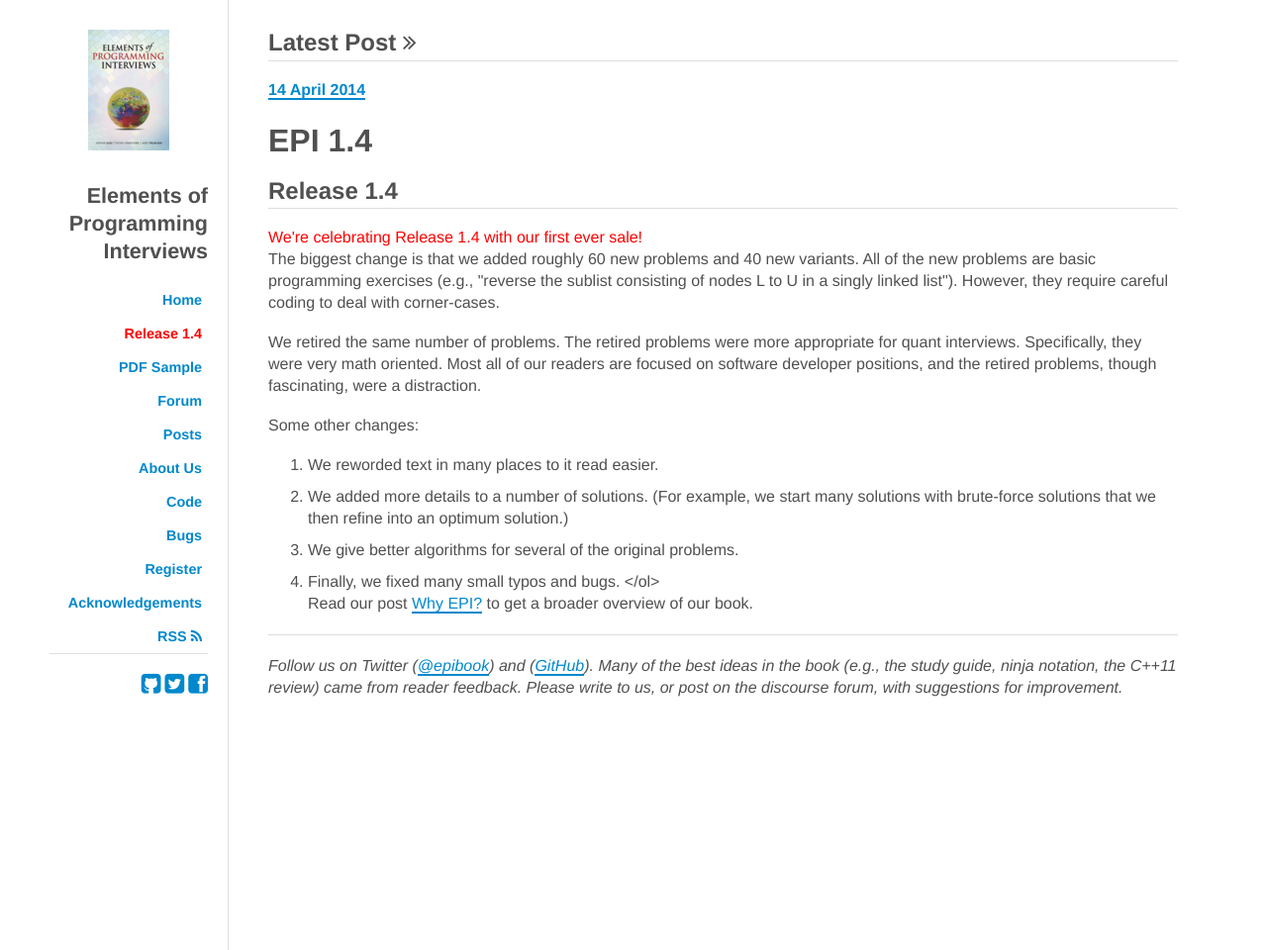
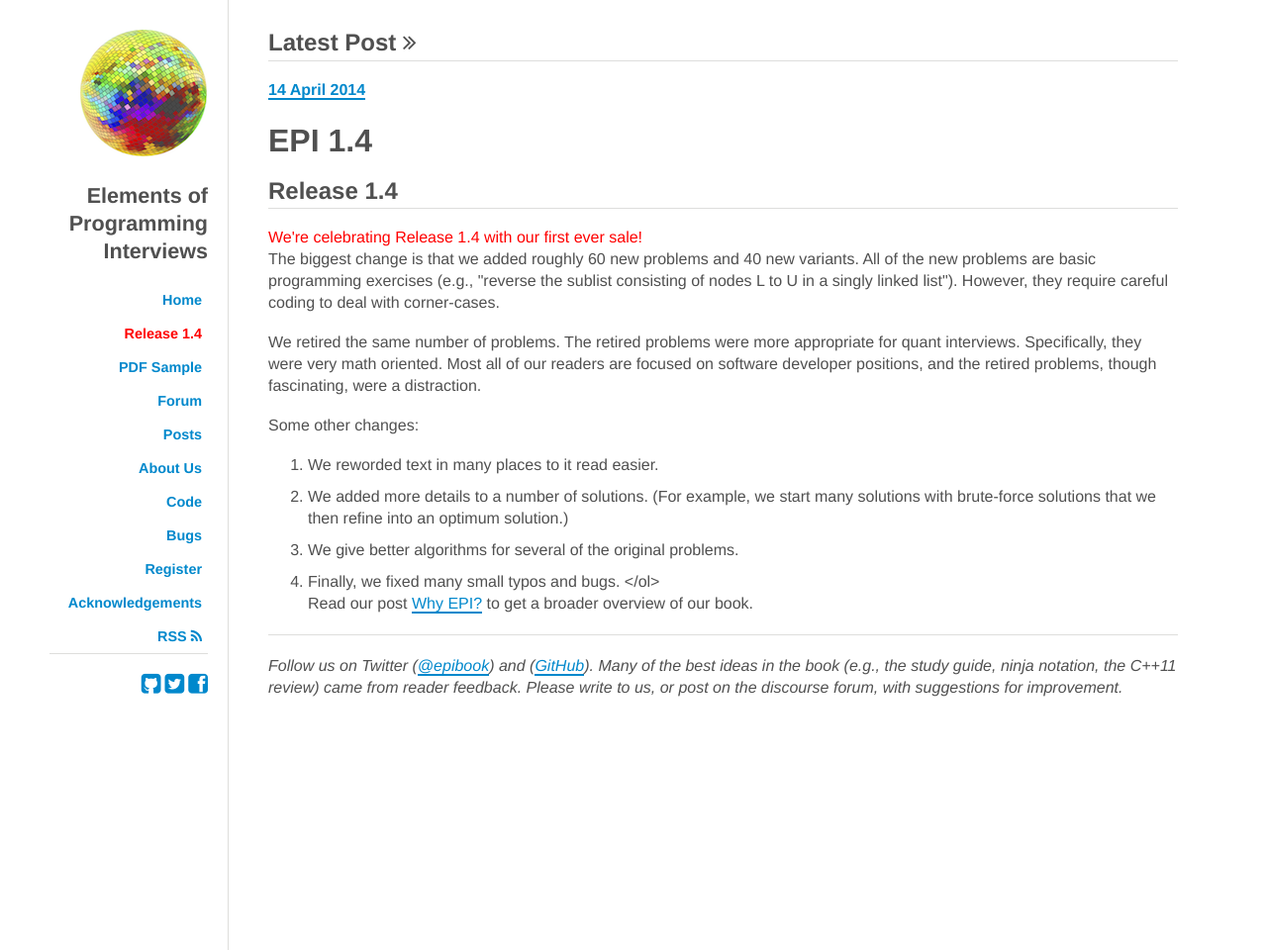
Before and after one commit to epibook/epibook.github.io, a Jekyll site: the page built from index.html, in a window 1280 px wide. Shown: the whole page at 99% size. Built offline with Jekyll 4.4.1, drawn with Linux system fonts in a browser that asks for light colours; nearby versions of some CDN libraries; some web fonts are replaced; Markdown is read by kramdown in place of the engine named in the settings.

Commit message:
changed logo to globe

```diff
--- a/_layouts/default.html
+++ b/_layouts/default.html
@@ -38,7 +38,7 @@
             </div>
             <div class="side">
                 <div class="logo">
-                    <img src="/img/epi-cover-10000.png" alt="EPI"/>
+                    <img style="margin-right:-30px;" src="/img/epi-globe-128.png" alt="EPI"/>
                 </div>
 
                 <div class="paragraphs">
```
Also changed, not shown: img/epi-globe-128.png (added), img/rainbow-100.png (added).
